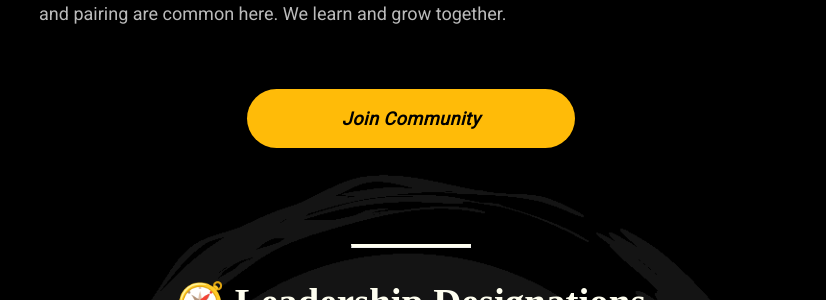
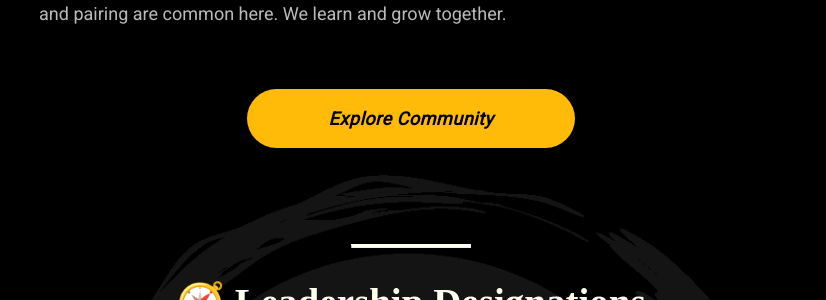
Before and after one commit to mindset-dojo/mindset-dojo.github.io, a Jekyll site: the page built from project.md, in a window 1280 px wide and 900 px high, scrolled down 1803 px. Shown: the part 152-452 px from the top of the window, without its empty margins (229-1055 px from the left). Built offline with Jekyll 4.4.1, drawn with Linux system fonts in a browser that asks for light colours; some web fonts are replaced.

Commit message:
feat: Make the call to action a bit more invitational

```diff
--- a/project.md
+++ b/project.md
@@ -56,7 +56,7 @@ Here are the principles we keep close:
 If you’re new, don’t worry — you don’t have to figure it out alone. Reach out to a member when making your first contribution. There’s no formal mentorship program, but informal support and pairing are common here. We learn and grow together.
 
 <div class="md-cta-group">
-    <a href="{{ '/' | relative_url }}">Join Community</a>
+    <a href="{{ '/' | relative_url }}">Explore Community</a>
 </div>
 
 
```
